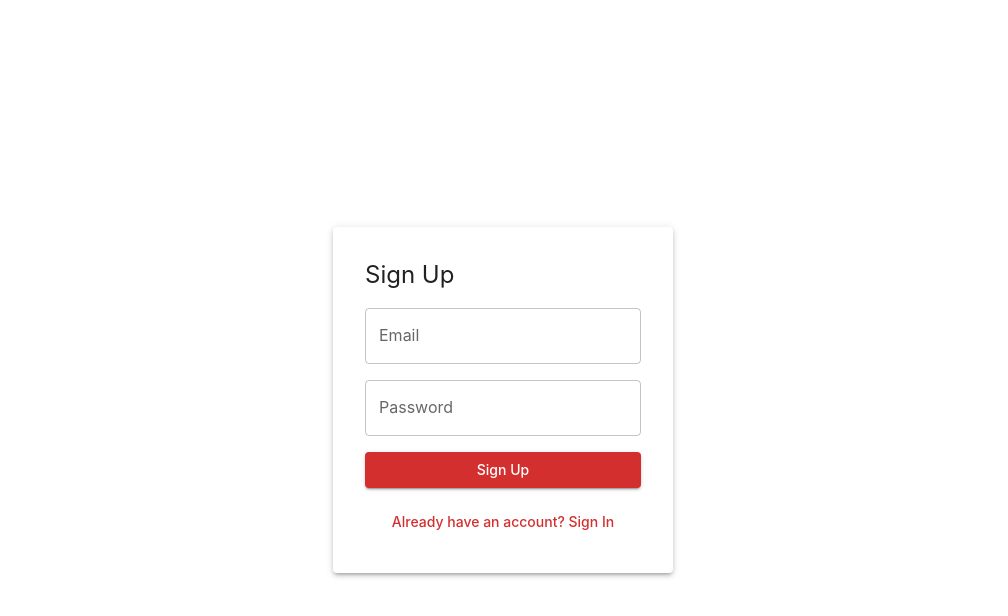
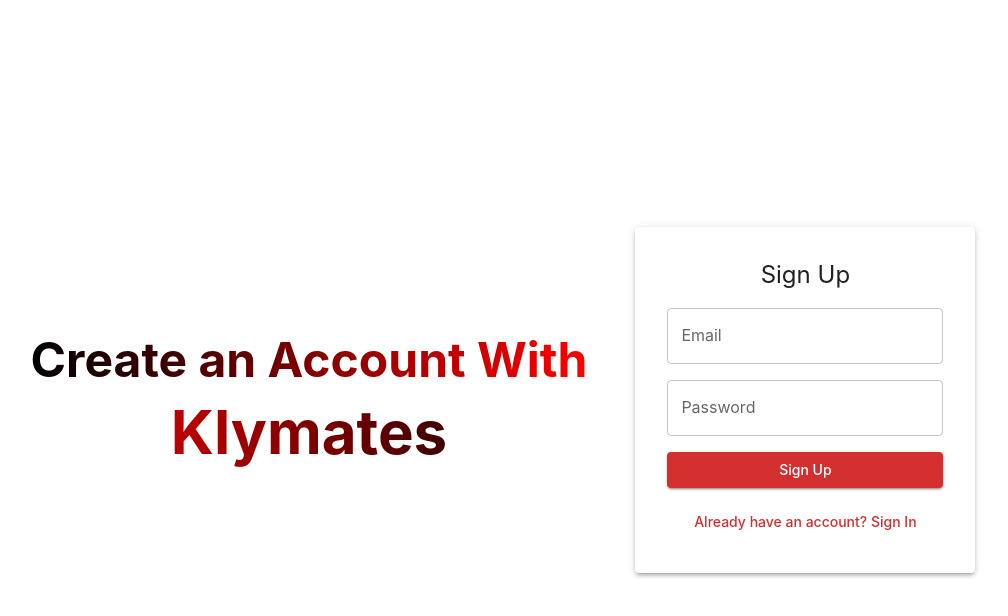
Before and after one commit to Rubil-Mogere-94/capstone-frontend, a React (Vite) app: page /signin in a window 1280 px wide. Both pictures are taken after a click on the button "Don't have an account? Sign Up". Shown: the top 616 px of the page, without its empty margins (137-1145 px from the left). Built offline with nearby package versions, Linux system fonts and the light colour scheme; no server answers.

Commit message:
authentication pages

```diff
--- a/src/components/SignIn.jsx
+++ b/src/components/SignIn.jsx
@@ -19,9 +19,40 @@
   };
 
   return (
-    <Box sx={{ display: 'flex', justifyContent: 'center', alignItems: 'center', minHeight: '100vh', bgcolor: 'background.default' }}>
-      <Paper elevation={3} sx={{ padding: 4, display: 'flex', flexDirection: 'column', gap: 2 }}>
-        <Typography variant="h5" component="h1">Sign In</Typography>
+    <Box
+      sx={{
+        display: 'flex',
+        justifyContent: 'center',
+        alignItems: 'center',
+        minHeight: '100vh',
+        bgcolor: 'background.default',
+        gap: 6,
+        px: 3,
+      }}
+    >
+      {/* Left side - Welcome text */}
+      <Box sx={{ textAlign: 'center' }}>
+        <Typography
+          variant="h3"
+          sx={{
+            fontWeight: 'bold',
+            background: 'linear-gradient(90deg, black, red)',
+            WebkitBackgroundClip: 'text',
+            WebkitTextFillColor: 'transparent',
+          }}
+        >
+          Welcome to Klymates
+        </Typography>
+      </Box>
+
+      {/* Right side - Sign-in box */}
+      <Paper
+        elevation={3}
+        sx={{ padding: 4, display: 'flex', flexDirection: 'column', gap: 2, minWidth: 320 }}
+      >
+        <Typography variant="h5" component="h2" align="center">
+          Sign In
+        </Typography>
         <TextField
           label="Email"
           variant="outlined"
@@ -37,9 +68,15 @@
           onChange={(e) => setPassword(e.target.value)}
           fullWidth
         />
-        <Button variant="contained" onClick={handleSignIn} fullWidth>Sign In</Button>
-        <Button variant="text" onClick={() => navigate('/forgot-password')} fullWidth>Forgot Password?</Button>
-        <Button variant="text" onClick={() => navigate('/signup')} fullWidth>Don't have an account? Sign Up</Button>
+        <Button variant="contained" onClick={handleSignIn} fullWidth>
+          Sign In
+        </Button>
+        <Button variant="text" onClick={() => navigate('/forgot-password')} fullWidth>
+          Forgot Password?
+        </Button>
+        <Button variant="text" onClick={() => navigate('/signup')} fullWidth>
+          Don't have an account? Sign Up
+        </Button>
       </Paper>
     </Box>
   );
--- a/src/components/SignUp.jsx
+++ b/src/components/SignUp.jsx
@@ -19,9 +19,58 @@
   };
 
   return (
-    <Box sx={{ display: 'flex', justifyContent: 'center', alignItems: 'center', minHeight: '100vh', bgcolor: 'background.default' }}>
-      <Paper elevation={3} sx={{ padding: 4, display: 'flex', flexDirection: 'column', gap: 2 }}>
-        <Typography variant="h5" component="h1">Sign Up</Typography>
+    <Box
+      sx={{
+        display: 'flex',
+        justifyContent: 'center',
+        alignItems: 'center',
+        minHeight: '100vh',
+        bgcolor: 'background.default',
+        gap: 6,
+        px: 3,
+      }}
+    >
+      {/* Left side - Gradient text */}
+      <Box sx={{ textAlign: 'center' }}>
+        <Typography
+          variant="h3"
+          sx={{
+            fontWeight: 'bold',
+            background: 'linear-gradient(90deg, black, red)',
+            WebkitBackgroundClip: 'text',
+            WebkitTextFillColor: 'transparent',
+          }}
+        >
+          Create an Account With
+        </Typography>
+        <Typography
+          variant="h2"
+          sx={{
+            fontWeight: 'bold',
+            mt: 1,
+            background: 'linear-gradient(90deg, red, black)',
+            WebkitBackgroundClip: 'text',
+            WebkitTextFillColor: 'transparent',
+          }}
+        >
+          Klymates
+        </Typography>
+      </Box>
+
+      {/* Right side - Sign-up form */}
+      <Paper
+        elevation={3}
+        sx={{
+          padding: 4,
+          display: 'flex',
+          flexDirection: 'column',
+          gap: 2,
+          minWidth: 320,
+        }}
+      >
+        <Typography variant="h5" component="h1" align="center">
+          Sign Up
+        </Typography>
         <TextField
           label="Email"
           variant="outlined"
@@ -37,8 +86,12 @@
           onChange={(e) => setPassword(e.target.value)}
           fullWidth
         />
-        <Button variant="contained" onClick={handleSignUp} fullWidth>Sign Up</Button>
-        <Button variant="text" onClick={() => navigate('/signin')} fullWidth>Already have an account? Sign In</Button>
+        <Button variant="contained" onClick={handleSignUp} fullWidth>
+          Sign Up
+        </Button>
+        <Button variant="text" onClick={() => navigate('/signin')} fullWidth>
+          Already have an account? Sign In
+        </Button>
       </Paper>
     </Box>
   );
```
